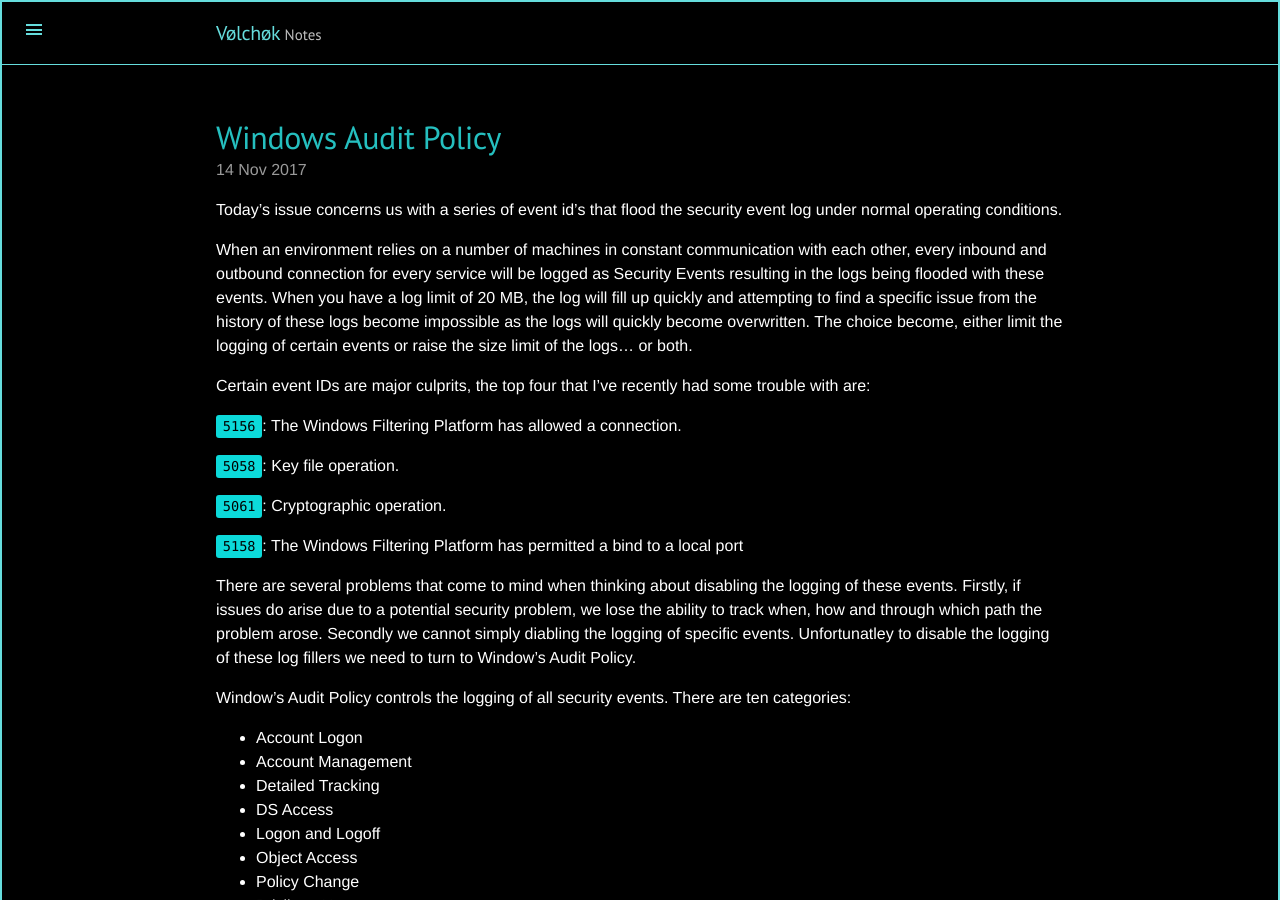
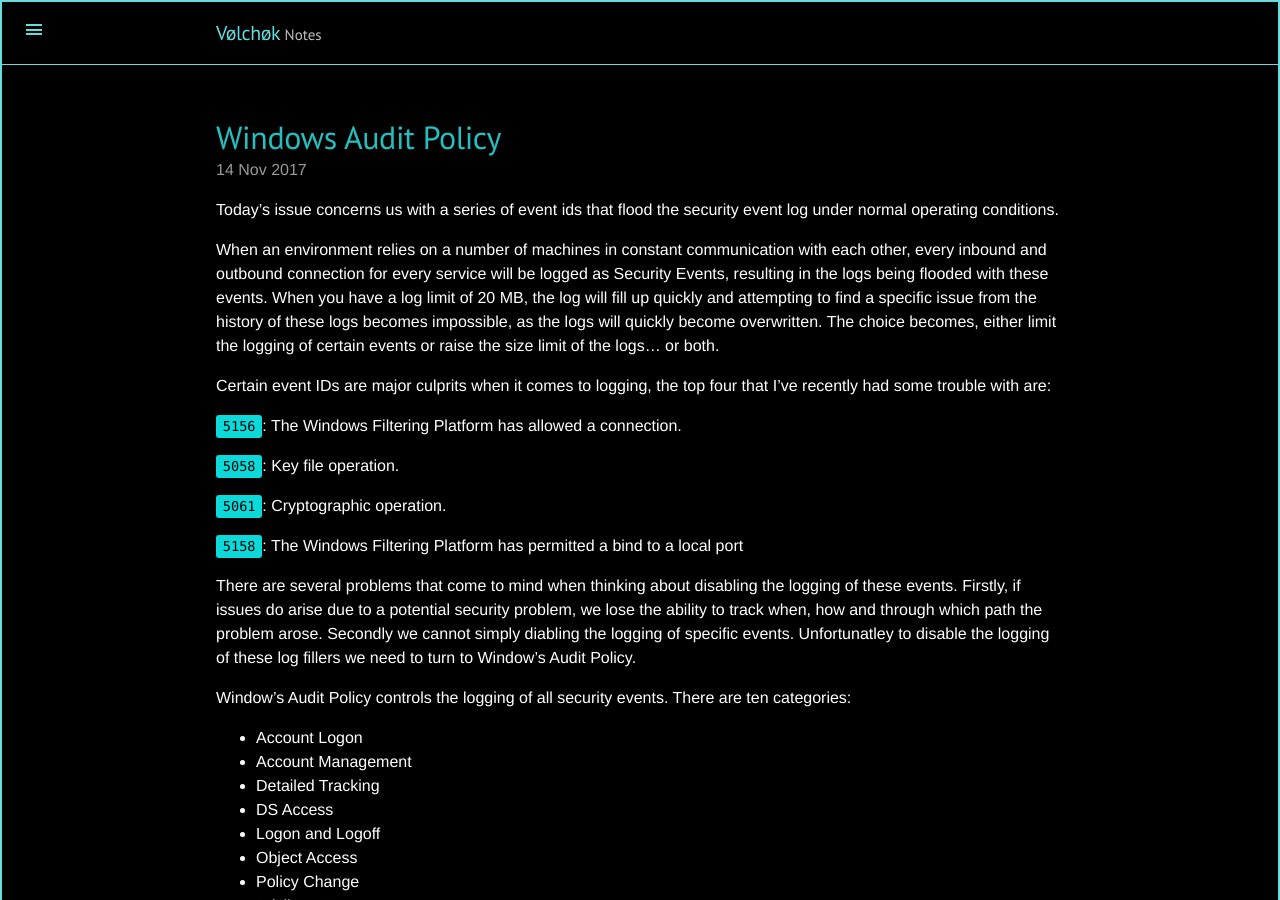
Before and after one commit to V0lch0k/v0lch0k.github.io, a Jekyll site: the page built from _posts/2017-11-14-audit-policy.md, in a window 1280 px wide and 900 px high. Built offline with Jekyll 4.4.1, drawn with Linux system fonts in a browser that asks for light colours; comment, search, counter and statistics services are not loaded.

Commit message:
Spelling

```diff
--- a/_posts/2017-11-14-audit-policy.md
+++ b/_posts/2017-11-14-audit-policy.md
@@ -5,11 +5,11 @@ categories:
 - Windows
 ---
 
-Today's issue concerns us with a series of event id's that flood the security event log under normal operating conditions.
+Today's issue concerns us with a series of event ids that flood the security event log under normal operating conditions.
 
-When an environment relies on a number of machines in constant communication with each other, every inbound and outbound connection for every service will be logged as Security Events resulting in the logs being flooded with these events. When you have a log limit of 20 MB, the log will fill up quickly and attempting to find a specific issue from the history of these logs become impossible as the logs will quickly become overwritten. The choice become, either limit the logging of certain events or raise the size limit of the logs... or both.
+When an environment relies on a number of machines in constant communication with each other, every inbound and outbound connection for every service will be logged as Security Events, resulting in the logs being flooded with these events. When you have a log limit of 20 MB, the log will fill up quickly and attempting to find a specific issue from the history of these logs becomes impossible, as the logs will quickly become overwritten. The choice becomes, either limit the logging of certain events or raise the size limit of the logs... or both.
 
- Certain event IDs are major culprits, the top four that I've recently had some trouble with are:
+ Certain event IDs are major culprits when it comes to logging, the top four that I've recently had some trouble with are:
 
  `5156`: The Windows Filtering Platform has allowed a connection.
 
```
